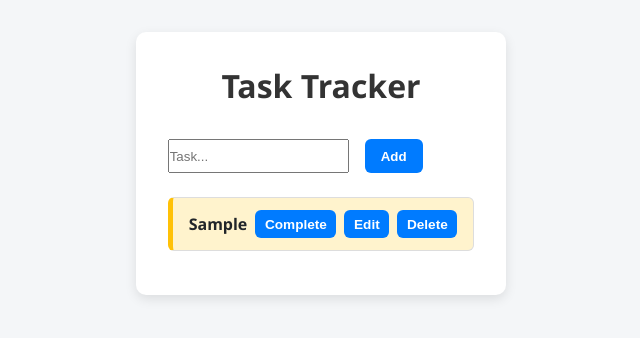
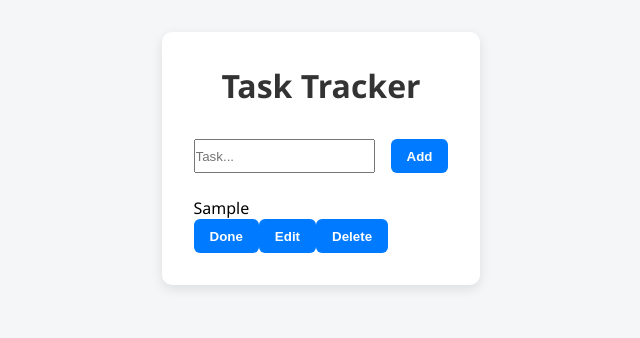
Before and after one commit to Abdelrahman-Elfiky/task-tracker, a React (Vite) app: page / in a window 1280 px wide. Both pictures are taken after typing "Sample" into the empty fields and a click on the button "Add". Shown: the top 338 px of the page, without its empty margins (319-959 px from the left). Built offline with nearby package versions, Linux system fonts and the light colour scheme.

Commit message:
Update TaskItem.jsx

```diff
--- a/src/components/TaskItem.jsx
+++ b/src/components/TaskItem.jsx
@@ -1,14 +1,12 @@
-import React from 'react';
+import React from "react";
 
 function TaskItem({ task, onDelete, onEdit, onToggle }) {
-  const taskClass = task.completed ? 'task-item completed' : 'task-item pending';
-
   return (
-    <div className={taskClass}>
+    <div className={task.completed ? "task done" : "task"}>
       <span>{task.text}</span>
       <div>
         <button onClick={() => onToggle(task.id)}>
-          {task.completed ? 'Undo' : 'Complete'}
+          {task.completed ? "Undo" : "Done"}
         </button>
         <button onClick={() => onEdit(task)}>Edit</button>
         <button onClick={() => onDelete(task.id)}>Delete</button>
```
